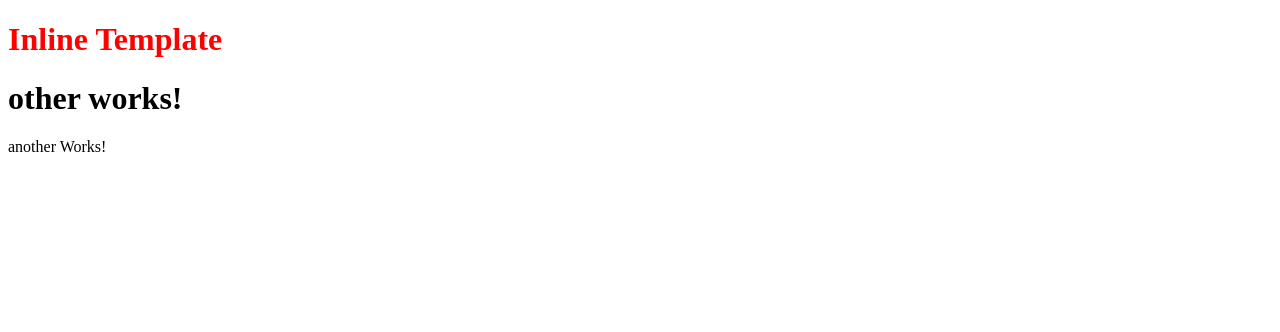
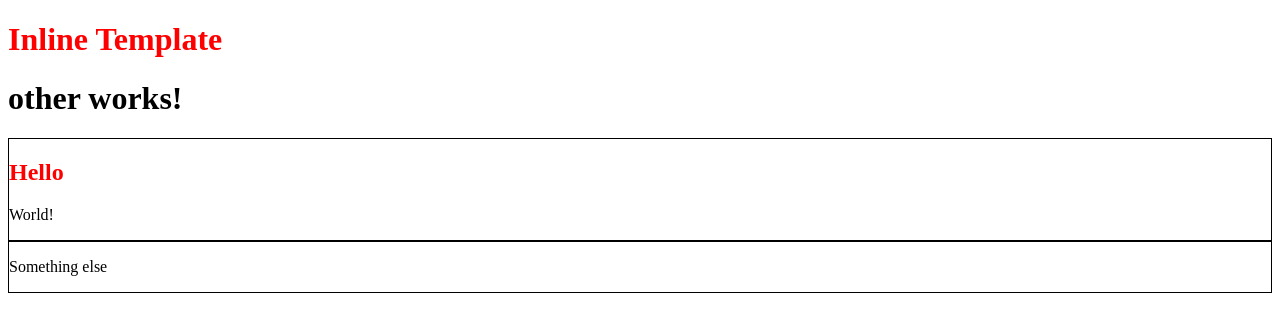
Before and after one commit to gustavo81988/udemy_ng2cg, an Angular app: page / in a window 1280 px wide. Shown: the top 332 px of the page. Built offline with nearby package versions, Linux system fonts and the light colour scheme.

Commit message:
Inserting Content with ng-content

```diff
--- a/src/app/app.component.ts
+++ b/src/app/app.component.ts
@@ -5,7 +5,15 @@
   template: `
     <h1>Inline Template</h1>
     <fa-other></fa-other>
-    <fa-another></fa-another>
+    <fa-another>
+      <div>
+        <h1>Hello</h1>
+        <p>World!</p>
+      </div>
+    </fa-another>
+    <fa-another>
+      <p>Something else</p>
+    </fa-another>
   `,
   styles: [`
     h1
--- a/src/app/other/another.component.ts
+++ b/src/app/other/another.component.ts
@@ -1,19 +1,19 @@
-import { Component, OnInit } from '@angular/core';
+import { Component} from '@angular/core';
 
 @Component({
   selector: 'fa-another',
   template: `
-    <p>
-      another Works!
-    </p>
+    <article>
+      <ng-content></ng-content>
+    </article>
   `,
-  styles: []
+  styles: [`
+    article{
+      border: 1px solid black;
+    }
+  `]
 })
 export class AnotherComponent implements OnInit {
 
-  constructor() { }
-
-  ngOnInit() {
-  }
 
 }
```
